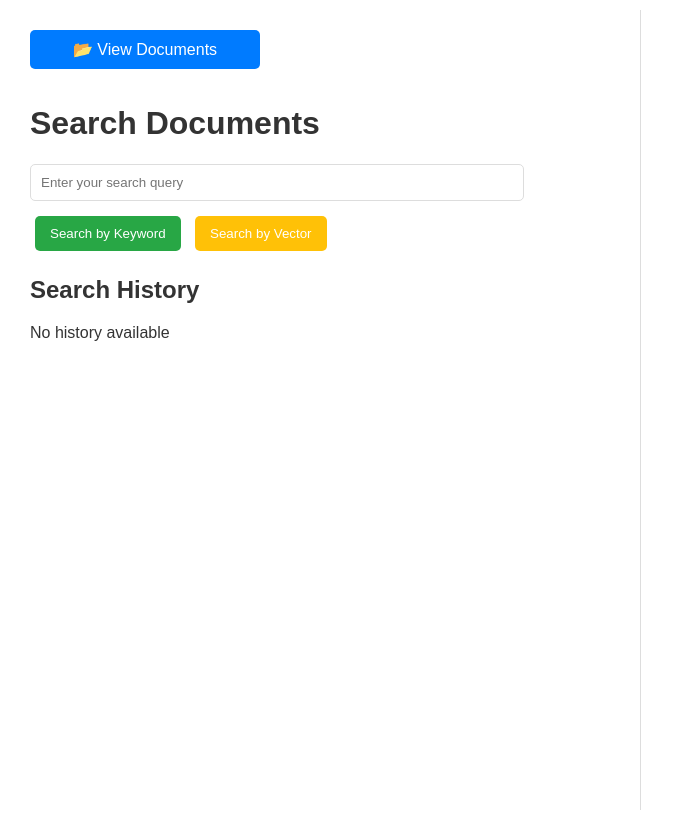
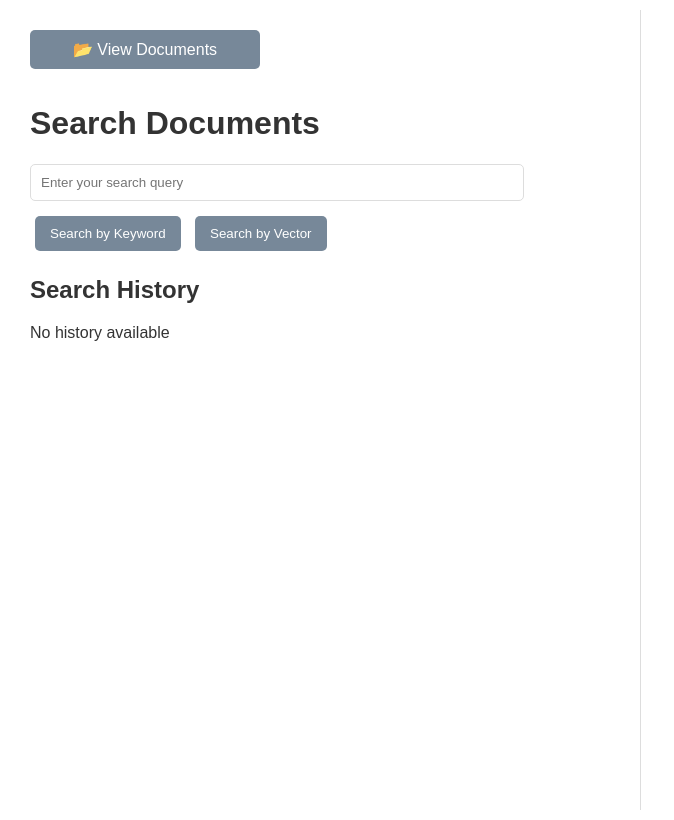
Before and after one commit to tijsvandenheuvel/document-retrieval, a Flask app: page / in a window 1280 px wide. Shown: the whole page, without its empty margins (0-674 px from the left). Run offline with Flask 3, Linux system fonts and the light colour scheme; data that the repository does not hold is empty.

Commit message:
fix styling

```diff
--- a/open_search_database/flask_app/static/styles.css
+++ b/open_search_database/flask_app/static/styles.css
@@ -9,7 +9,7 @@ body {
 
 .container {
     display: flex;
-    flex-wrap: wrap;
+    /* flex-wrap: wrap; */
     margin: 0 auto;
     padding: 10px;
     background: #fff;
@@ -27,7 +27,7 @@ body {
 /* Columns */
 .column {
     padding: 20px;
-    flex: 1;
+    width: 49vw;
 }
 
 .left-column {
@@ -44,7 +44,7 @@ body {
     display: inline-block;
     padding: 10px 15px;
     margin-bottom: 15px;
-    background: #007bff;
+    background: LightSlateGrey;
     color: #fff;
     text-decoration: none;
     border-radius: 5px;
@@ -52,7 +52,7 @@ body {
 }
 
 .link-button:hover {
-    background: #0056b3;
+    background: LightSteelBlue;
 }
 
 .doc-link-button{
@@ -63,7 +63,7 @@ body {
 .search-button {
     padding: 10px 15px;
     margin: 5px;
-    background: #28a745;
+    background: LightSlateGrey;
     color: white;
     border: none;
     border-radius: 5px;
@@ -71,11 +71,11 @@ body {
 }
 
 .search-button.alt {
-    background: #ffc107;
+    background: LightSlateGrey;
 }
 
 .search-button:hover {
-    opacity: 0.9;
+    background: LightSteelBlue;
 }
 
 .search-input {
```
